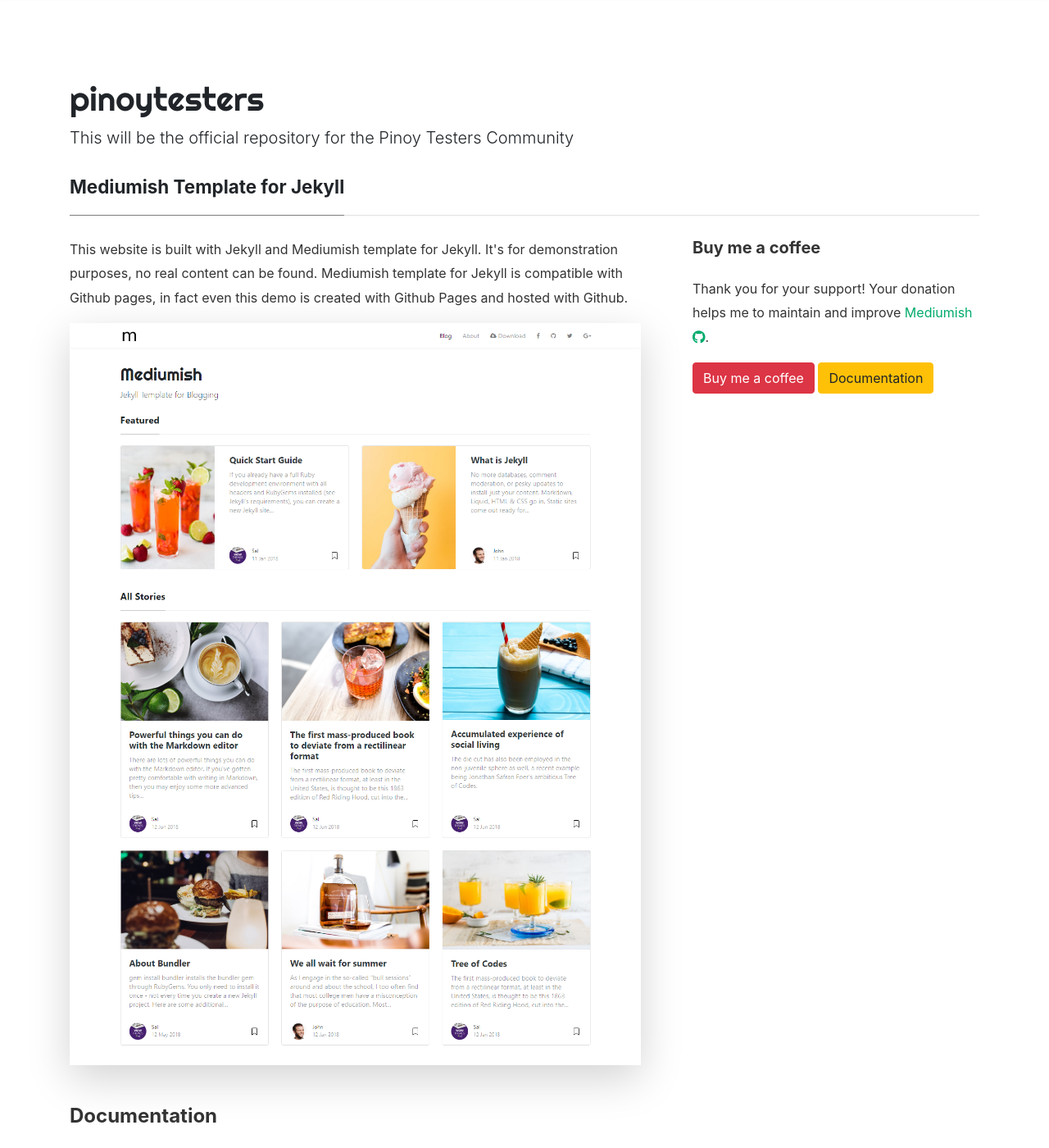
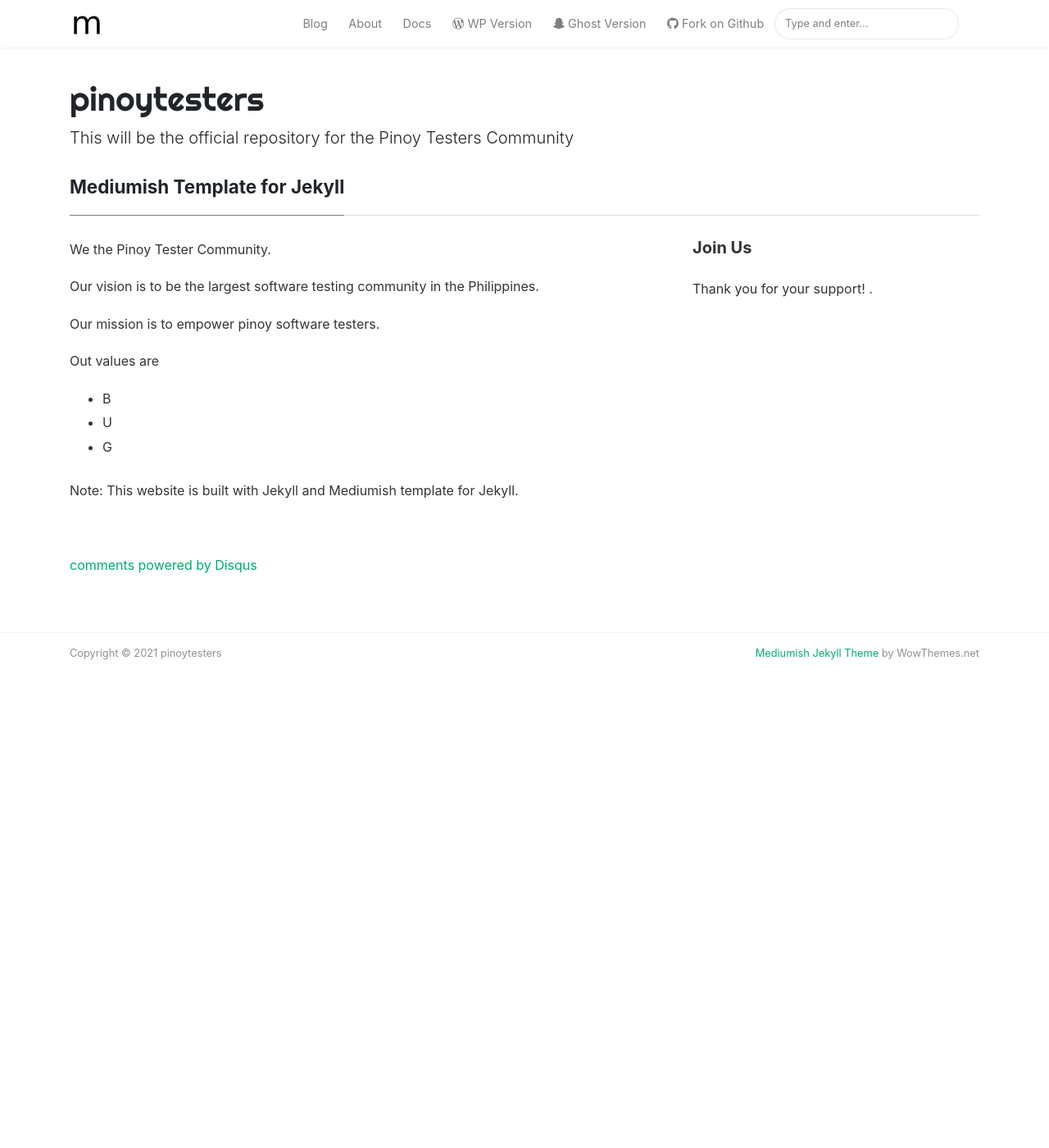
Before and after one commit to coachrye/coachrye.githubio, a Jekyll site: the page built from _pages/about.md, in a window 1280 px wide and 1400 px high. Shown: the whole window at 82% size. Built offline with Jekyll 4.4.1, drawn with Linux system fonts in a browser that asks for light colours; nearby versions of some CDN libraries; comment, search, counter and statistics services are not loaded; some of the changed text lies outside the part shown.

Commit message:
Update about.md
Initial About page. A lot to be fixed later.

```diff
--- a/_pages/about.md
+++ b/_pages/about.md
@@ -8,27 +8,27 @@ comments: true
 <div class="row justify-content-between">
 <div class="col-md-8 pr-5">
 
-<p>This website is built with Jekyll and Mediumish template for Jekyll. It's for demonstration purposes, no real content can be found. Mediumish template for Jekyll is compatible with Github pages, in fact even this demo is created with Github Pages and hosted with Github.</p>
+<p>We the Pinoy Tester Community.</p>
 
-<p class="mb-5"><img class="shadow-lg" src="{{site.baseurl}}/assets/images/mediumish-jekyll-template.png" alt="jekyll template mediumish" /></p>
-<h4>Documentation</h4>
+<p>Our vision is to be the largest software testing community in the Philippines.</p>
+<p>Our mission is to empower pinoy software testers.</p>
+<p>Out values are
+  <ul><li>B</li>
+    <li>U</li>
+    <li>G</li>
+  </ul>
+  </p>
 
-<p>Please, read the docs <a href="https://bootstrapstarter.com/bootstrap-templates/template-mediumish-bootstrap-jekyll/">here</a>.</p>
-
-<h4>Questions or bug reports?</h4>
-
-<p>Head over to our <a href="https://github.com/wowthemesnet/mediumish-theme-jekyll">Github repository</a>!</p>
+<p>Note: This website is built with Jekyll and Mediumish template for Jekyll.</p>
 
 </div>
 
 <div class="col-md-4">
 
 <div class="sticky-top sticky-top-80">
-<h5>Buy me a coffee</h5>
+<h5>Join Us</h5>
 
-<p>Thank you for your support! Your donation helps me to maintain and improve <a target="_blank" href="https://github.com/wowthemesnet/mediumish-theme-jekyll">Mediumish <i class="fab fa-github"></i></a>.</p>
-
-<a target="_blank" href="https://www.wowthemes.net/donate/" class="btn btn-danger">Buy me a coffee</a> <a target="_blank" href="https://bootstrapstarter.com/bootstrap-templates/template-mediumish-bootstrap-jekyll/" class="btn btn-warning">Documentation</a>
+<p>Thank you for your support! <i class="fab fa-man"></i>.</p>
 
 </div>
 </div>
```
